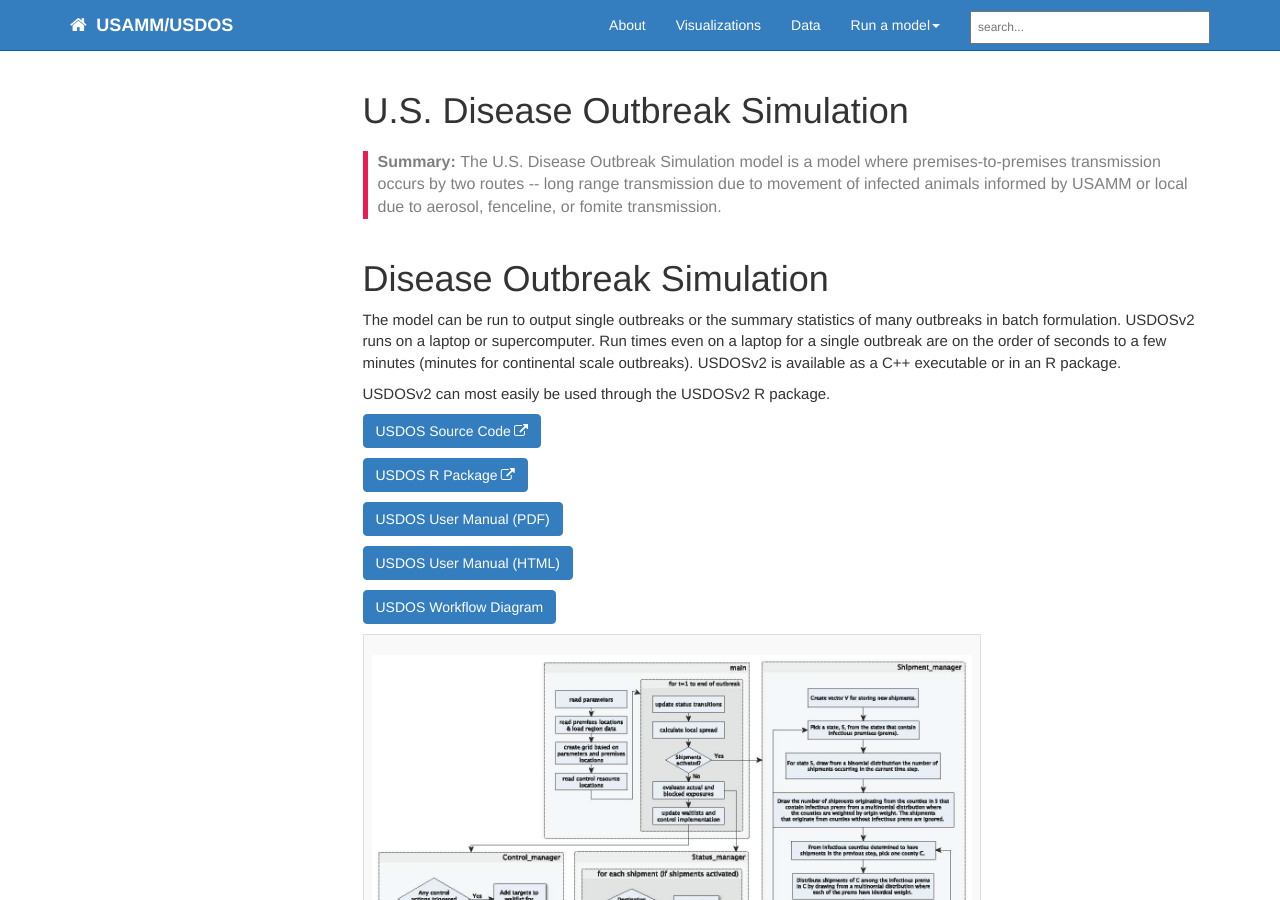
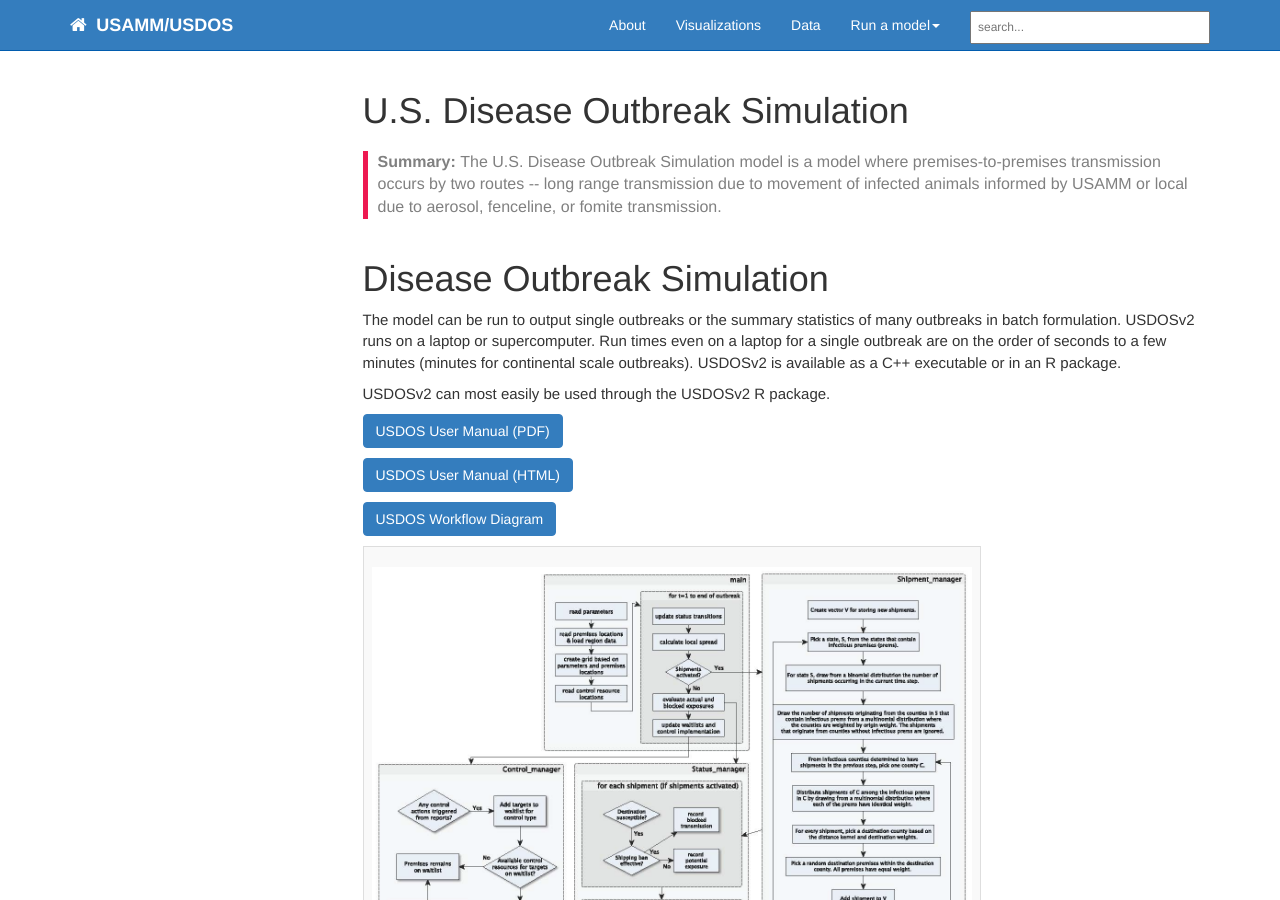
Before and after one commit to webblabb/usammusdos, a Jekyll site: the page built from pages/usdos/usdos.md, in a window 1280 px wide and 900 px high. Built offline with Jekyll 4.4.1, drawn with Linux system fonts in a browser that asks for light colours; nearby versions of some CDN libraries; comment, search, counter and statistics services are not loaded.

Commit message:
These aren't the links you're looking for.

```diff
--- a/pages/usdos/usdos.md
+++ b/pages/usdos/usdos.md
@@ -16,9 +16,9 @@ The model can be run to output single outbreaks or the summary statistics of man
 USDOSv2 can most easily be used through the USDOSv2 R package.
 
 
-<a href="https://github.com/webblabb/usdos" class="btn btn-primary">USDOS Source Code</a>
+<!-- <a href="https://github.com/webblabb/usdos" class="btn btn-primary">USDOS Source Code</a>
 
-<a href="https://github.com/webblabb/usdosr" class="btn btn-primary">USDOS R Package</a>
+<a href="https://github.com/webblabb/usdosr" class="btn btn-primary">USDOS R Package</a> -->
 
 <a href="literature/USDOS_UserManual.pdf" class="btn btn-primary">USDOS User Manual (PDF)</a>
 
```
